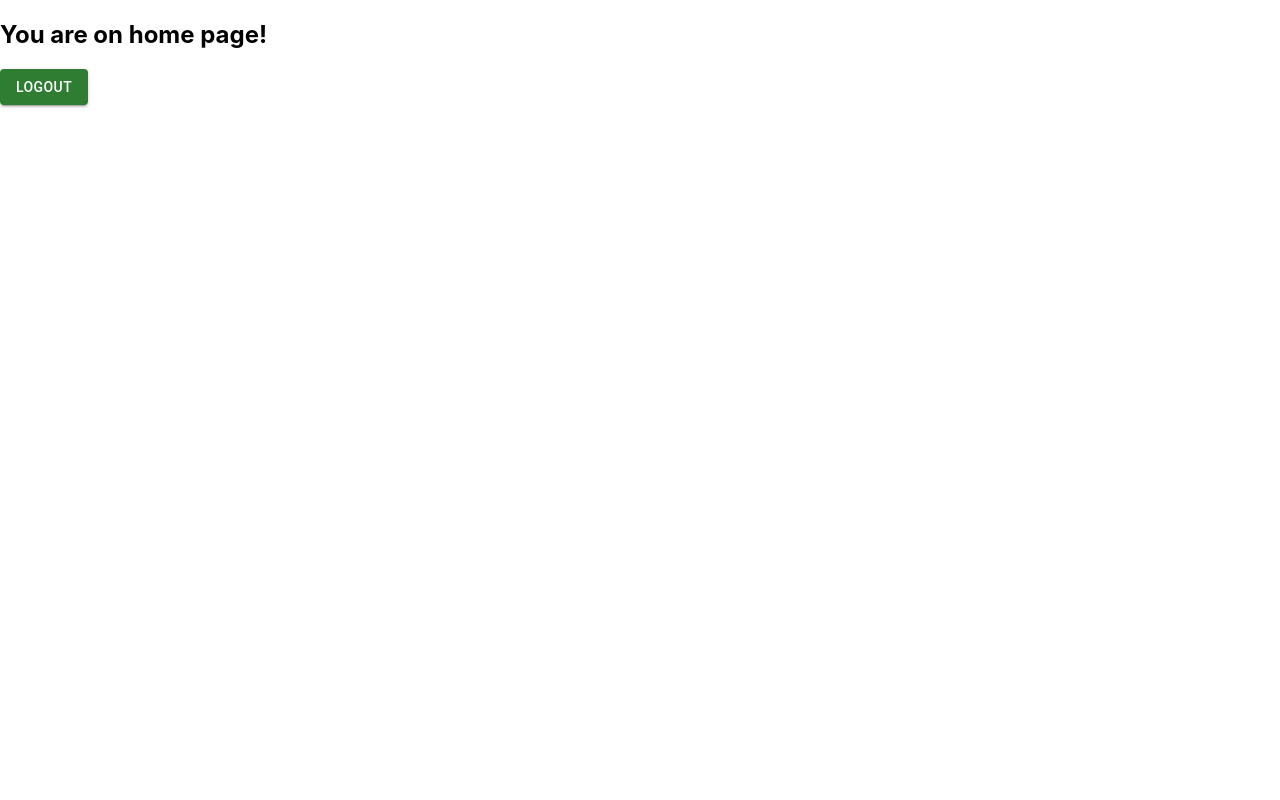
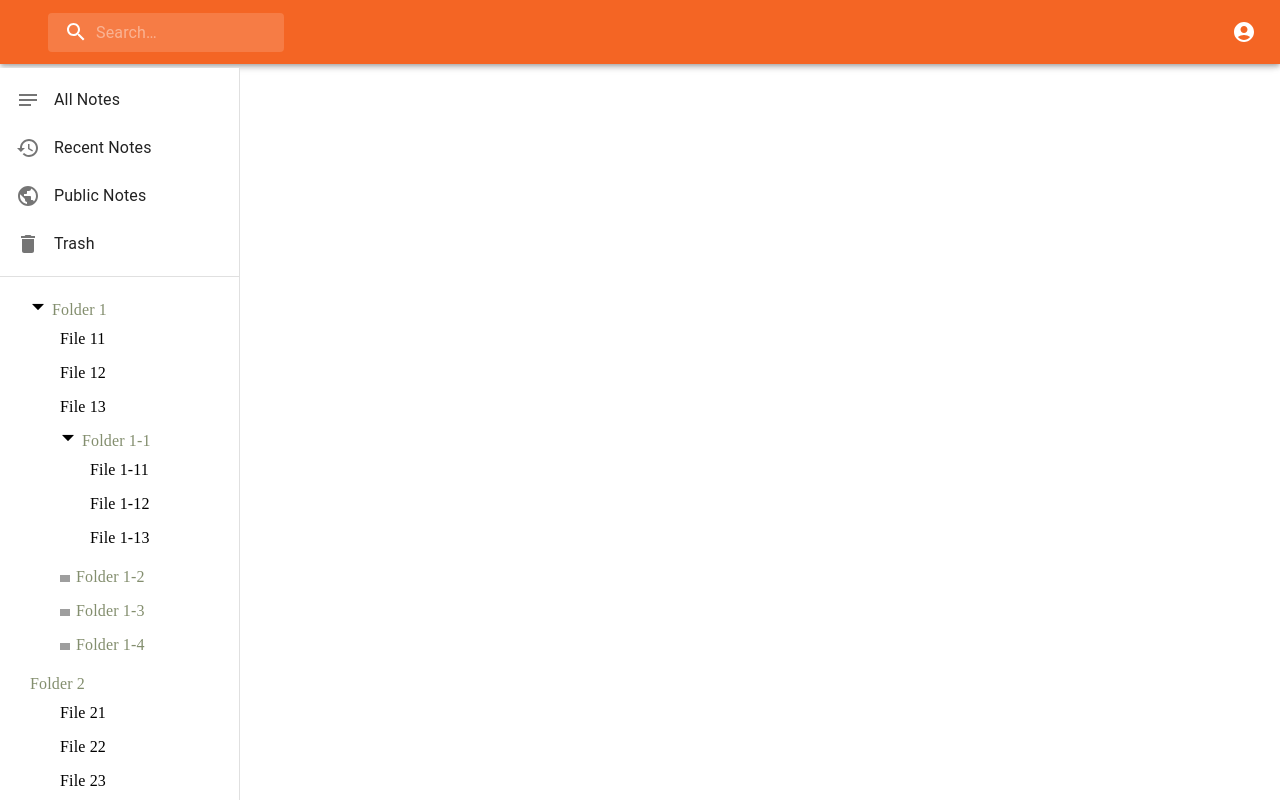
Before and after one commit to Ayan-Antik/Notabene, a React (Create React App) app in the folder front-end/: page / in a window 1280 px wide. Built offline with nearby package versions, Linux system fonts and the light colour scheme; grey boxes are pictures that could not be loaded.

Commit message:
Some changes 😴

```diff
--- a/front-end/src/Feed/feed.js
+++ b/front-end/src/Feed/feed.js
@@ -6,6 +6,7 @@ import './feed.css'
 import Navbar from '../components/Navbar'
 import AuthContext from '../context/AuthContext'
 import axios from "axios"
+import Notes from '../Notes/Notes';
 
 
 const Feed = () => {
@@ -15,6 +16,8 @@ const Feed = () => {
    // logoutUser();
   }
 
+  const [cardData, setCardData] = useState(null)
+  console.log(cardData);
   const [data, setData] = useState([{
     url: "",
     title: "",
@@ -30,7 +33,7 @@ const Feed = () => {
   }]);
   useEffect(() => {
     axios.get("http://127.0.0.1:8000/documents/list/").then( (response) => {
-      console.log(response.data[0]);
+    //   console.log(response.data[0]);
 	  response.data.forEach((data) => {
 		data.modified_date = data.modified_date.substr(0, 10);
 
@@ -47,11 +50,14 @@ const Feed = () => {
     });
   }, []);
 
+
+
   return (
     <div>
       <Navbar user = {user}/>
         <Sidebar />
-        <div className='feed-reco'>
+       {cardData === null ?
+	   	 <div className='feed-reco'>
 			{/* style={{display:'flex', maxWidth:'650px' }} */}
 			<div className='recommendation'>
 
@@ -70,7 +76,7 @@ const Feed = () => {
 						// 	return <MyCard card = {dat} key={i}/>
 
 						// }
-						return (<div className='grid-item' key={i}><MyCard card = {card_data}/></div>)
+						return (<div className='grid-item' key={i}><MyCard card = {card_data} setCardData = {setCardData}/></div>)
 
 					})}
 			</div>
@@ -92,7 +98,16 @@ const Feed = () => {
 					// 	return <MyCard card = {dat} key={i}/>
 
 					// }
-					return (<div className='grid-item' key={i}><MyCard card = {card_data}/></div>)
+					return (
+
+						<div className='grid-item' key={i}>
+							<MyCard
+							card = {card_data}
+							setCardData = {setCardData}
+							/>
+						</div>
+
+					)
 
 				})}
                 {/* <MyCard card = {data[0]}/>
@@ -107,6 +122,10 @@ const Feed = () => {
 
 
         </div>
+	  :
+	  <Notes
+	  info = {cardData}/> }
+
     </div>
   )
 }
--- a/front-end/src/Notes/Notes.js
+++ b/front-end/src/Notes/Notes.js
@@ -6,19 +6,19 @@ import Navbar from '../components/Navbar'
 import Iframe from 'react-iframe'
 import TextField from '@mui/material/TextField';
 
-const notes = () => {
+const Notes = (props) => {
   return (
 <div >
 
-    <div>
+    {/* <div>
       <Navbar />
         <Sidebar />
 
-    </div>
+    </div> */}
 
     <div className='note-container'>
 
-        <Iframe url="https://en.wikipedia.org/wiki/Lizard" className='iframe'
+        <Iframe url={props.info.url} className='iframe'
         />
 
     <div>
@@ -114,4 +114,4 @@ const notes = () => {
   )
 }
 
-export default notes
+export default Notes
--- a/front-end/src/TempHome.js
+++ b/front-end/src/TempHome.js
@@ -1,6 +1,9 @@
-import { useContext } from "react";
+import { useContext, useState } from "react";
 import AuthContext from "./context/AuthContext";
 import { Button } from '@mui/material';
+import Feed from "./Feed/feed";
+import Navbar from "./components/Navbar";
+import Sidebar from "./components/Sidebar";
 
 const Home = () => {
   const { user, logoutUser } = useContext(AuthContext);
@@ -9,17 +12,24 @@ const Home = () => {
     logoutUser();
   }
 
+
   console.log(user);
   return (
-    <section>
-      {user && <div><h1>Hello, {user.username}</h1></div>}
-      <h1>You are on home page!</h1>
-      <Button variant="contained" color="success"
-            id="btnlogout"
-            onClick={handleSubmit}>
-                Logout
-            </Button>
-    </section>
+    <div>
+      <Navbar />
+      <Sidebar/>
+      {/* {component} */}
+    </div>
+
+    // <section>
+    //   {user && <div><h1>Hello, {user.username}</h1></div>}
+    //   <h1>You are on home page!</h1>
+    //   <Button variant="contained" color="success"
+    //         id="btnlogout"
+    //         onClick={handleSubmit}>
+    //             Logout
+    //         </Button>
+    // </section>
   );
 };
 
--- a/front-end/src/components/Card.js
+++ b/front-end/src/components/Card.js
@@ -7,12 +7,13 @@ import { CardActionArea } from '@mui/material';
 import Sticky from './lizard.jpg'
 import { useNavigate } from 'react-router-dom';
 
-export default function MyCard(prop) {
+export default function MyCard({card, setCardData}) {
   const navigate = useNavigate();
+
   // console.log(props.card);
   return (
     <Card sx={{ minWidth: 320, width:320, mr:"16px", minHeight: 350, Height: 400}}>
-      <CardActionArea onClick={() => navigate("../notes")}>
+      <CardActionArea onClick={(e) => setCardData(card)}>
         <CardMedia
           component="img"
           height="140"
@@ -22,10 +23,10 @@ export default function MyCard(prop) {
           </CardActionArea>
         <CardContent>
           <Typography gutterBottom variant="h5" component="div">
-            {prop.card.title}
+            {card.title}
           </Typography>
           <Typography variant="body2" color="text.secondary" sx={{ paddingBottom: "16px", minHeight: "100px" }}>
-            {prop.card.summary}
+            {card.summary}
           </Typography>
 
          <b> <a href='#' style={{
@@ -34,7 +35,7 @@ export default function MyCard(prop) {
             textDecoration:"none",
             }}>tanjim_ak49</a></b>
 
-          <i>{prop.card.modified_date}</i><br /><br />
+          <i>{card.modified_date}</i><br /><br />
           <span style={{
             margin:"10px 4px 0px 0px",
             padding: "6px",
```
